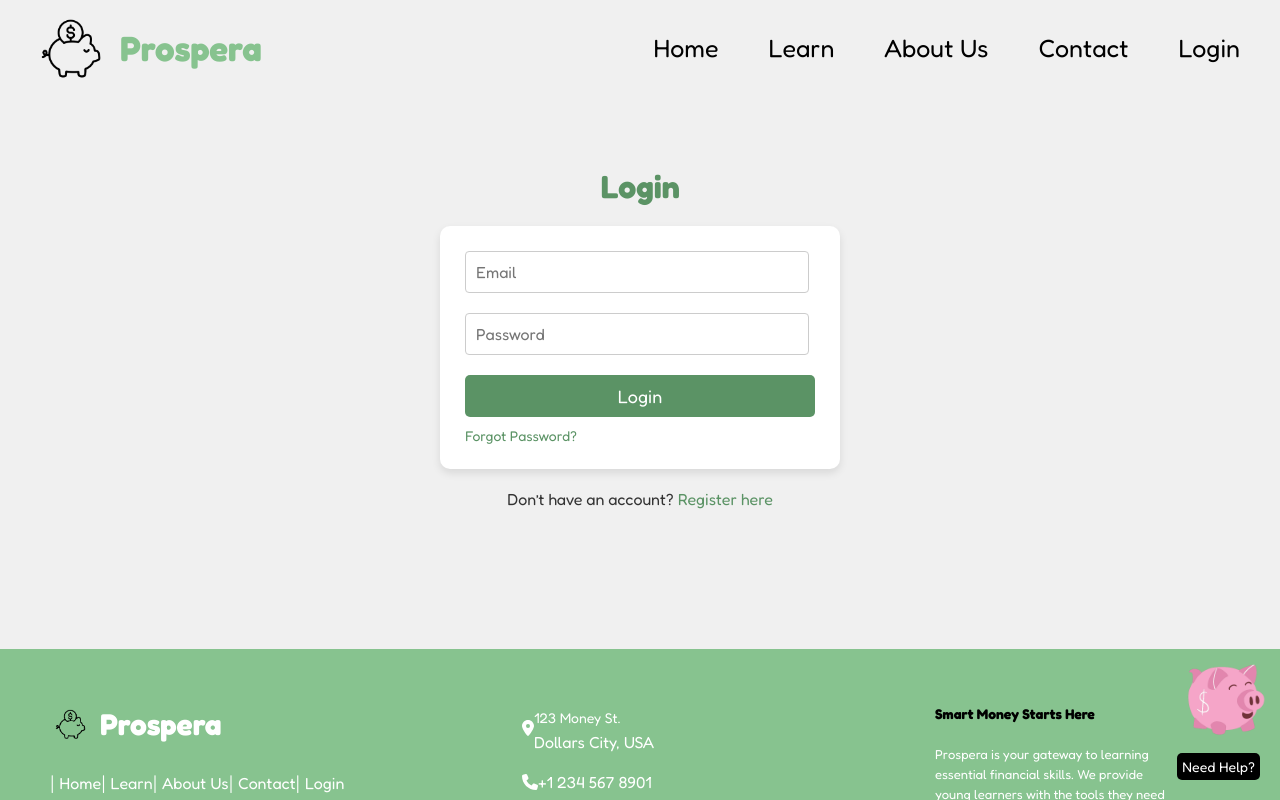
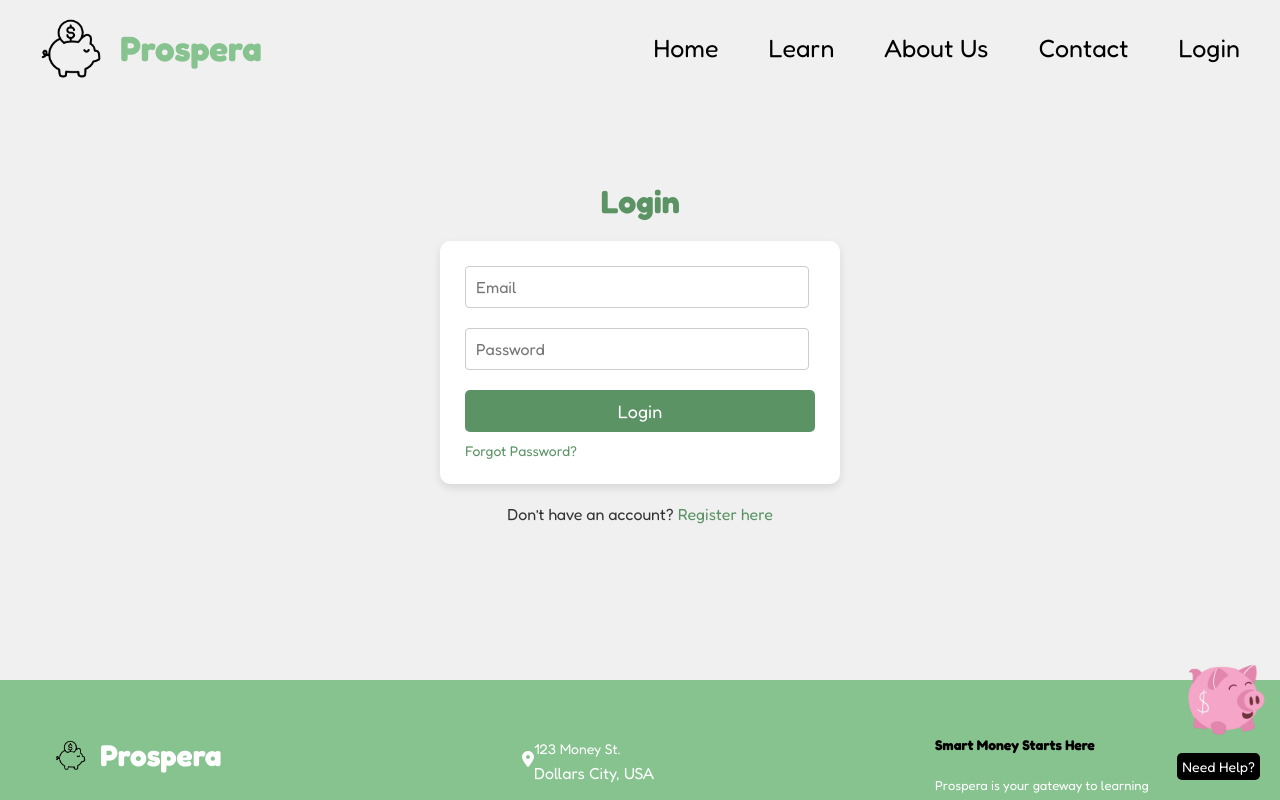
Before and after one commit to zt8media/Prospera, a React (Vite) app in the folder prospera/: page /login in a window 1280 px wide. Shown: the top 800 px of the page. Built offline with nearby package versions, Linux system fonts and the light colour scheme; a web font is replaced by a local one.

Commit message:
updated contact and login form

```diff
--- a/prospera/src/pages/Contact.jsx
+++ b/prospera/src/pages/Contact.jsx
@@ -117,16 +117,19 @@ const ContactPageContainer = styled.main`
   font-family: 'Fredoka', sans-serif;
   height: 100vh;
 `;
-
 const ContactContent = styled.div`
   display: flex;
+  flex-direction: row;
   width: 100%;
   max-width: 1000px;
   background-color: #ffffff;
   border-radius: 12px;
   box-shadow: 0 4px 8px rgba(0, 0, 0, 0.1);
+
+  @media (max-width: 768px) {
+    flex-direction: column;
+  }
 `;
-
 const ImageContainer = styled.div`
   flex: 1;
   display: flex;
@@ -135,6 +138,12 @@ const ImageContainer = styled.div`
   border-top-left-radius: 12px;
   border-bottom-left-radius: 12px;
   overflow: hidden;
+
+  @media (max-width: 768px) {
+    border-top-left-radius: 12px;
+    border-bottom-left-radius: 0;
+    border-top-right-radius: 12px;
+  }
 `;
 
 const StyledImage = styled.img`
--- a/prospera/src/pages/Login.jsx
+++ b/prospera/src/pages/Login.jsx
@@ -98,9 +98,18 @@ const LoginContainer = styled.div`
   flex-direction: column;
   align-items: center;
   justify-content: center;
-  padding: 140px;
+  min-height: 75vh;  /* Ensure container takes full viewport height */
+  padding: 40px 20px; /* Reduce padding for mobile devices */
   background-color: #f0f0f0;
   font-family: 'Fredoka', sans-serif;
+
+  @media (max-width: 768px) {
+    padding: 80px 20px; /* Adjust padding for tablet size */
+  }
+
+  @media (max-width: 480px) {
+    padding: 60px 10px; /* Adjust padding for smaller mobile screens */
+  }
 `;
 
 const LoginTitle = styled.h2`
```
